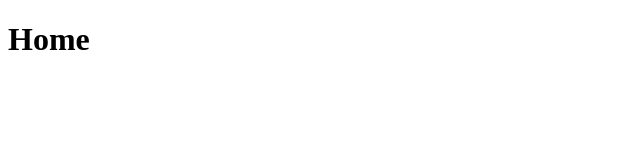
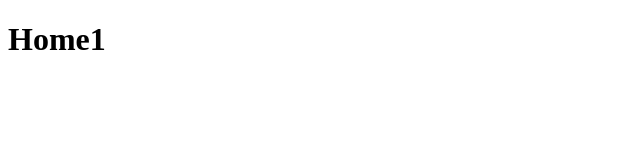
Before and after one commit to JucaRei/Gatsby-blog, a Gatsby site: page / in a window 1280 px wide. Shown: the full height of the page, 0-640 px from the left. Built offline with nearby package versions, Linux system fonts and the light colour scheme; Gatsby itself is replaced by a stand-in of ours.

Commit message:
Arrumando erro do git

```diff
--- a/src/pages/index.js
+++ b/src/pages/index.js
@@ -6,7 +6,7 @@ import SEO from "../components/seo"
 const IndexPage = () => (
   <Layout>
     <SEO title="Home" />
-    <h1>Home</h1>
+    <h1>Home1</h1>
   </Layout>
 )
 
```
